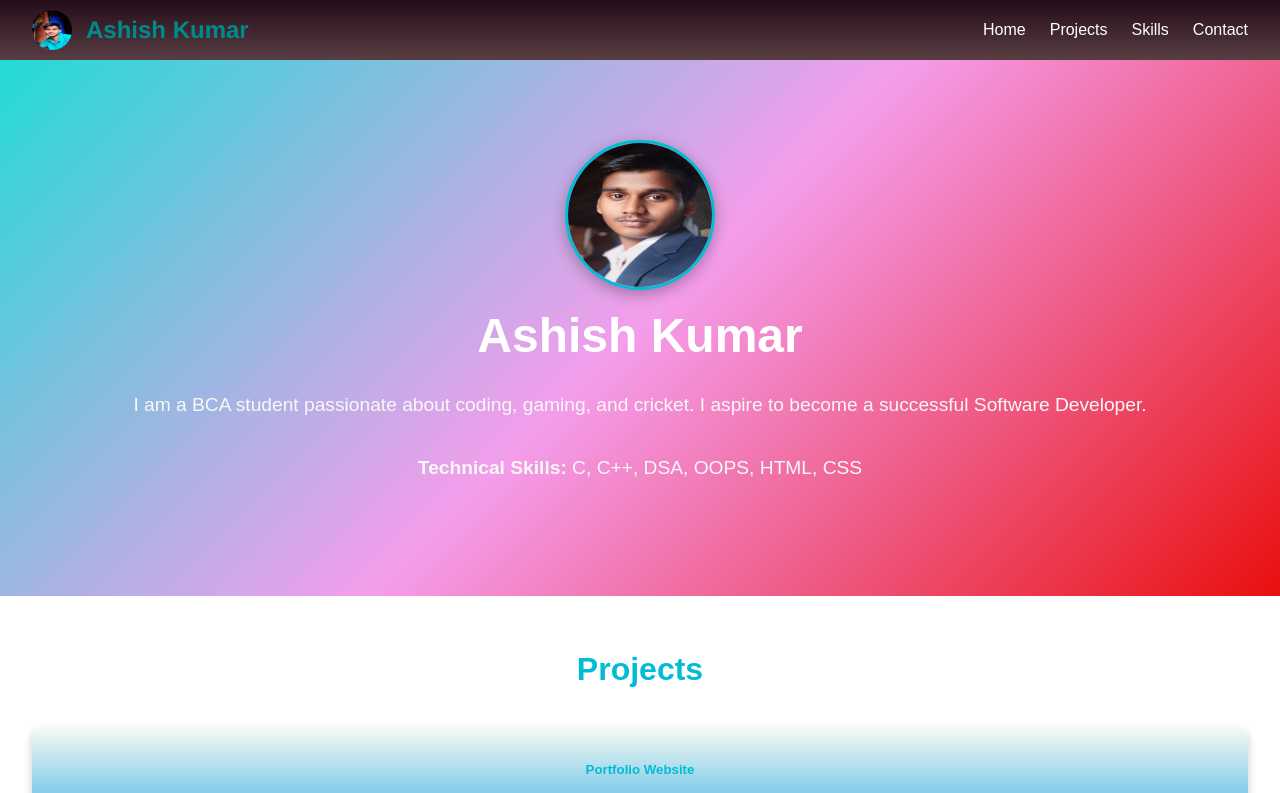
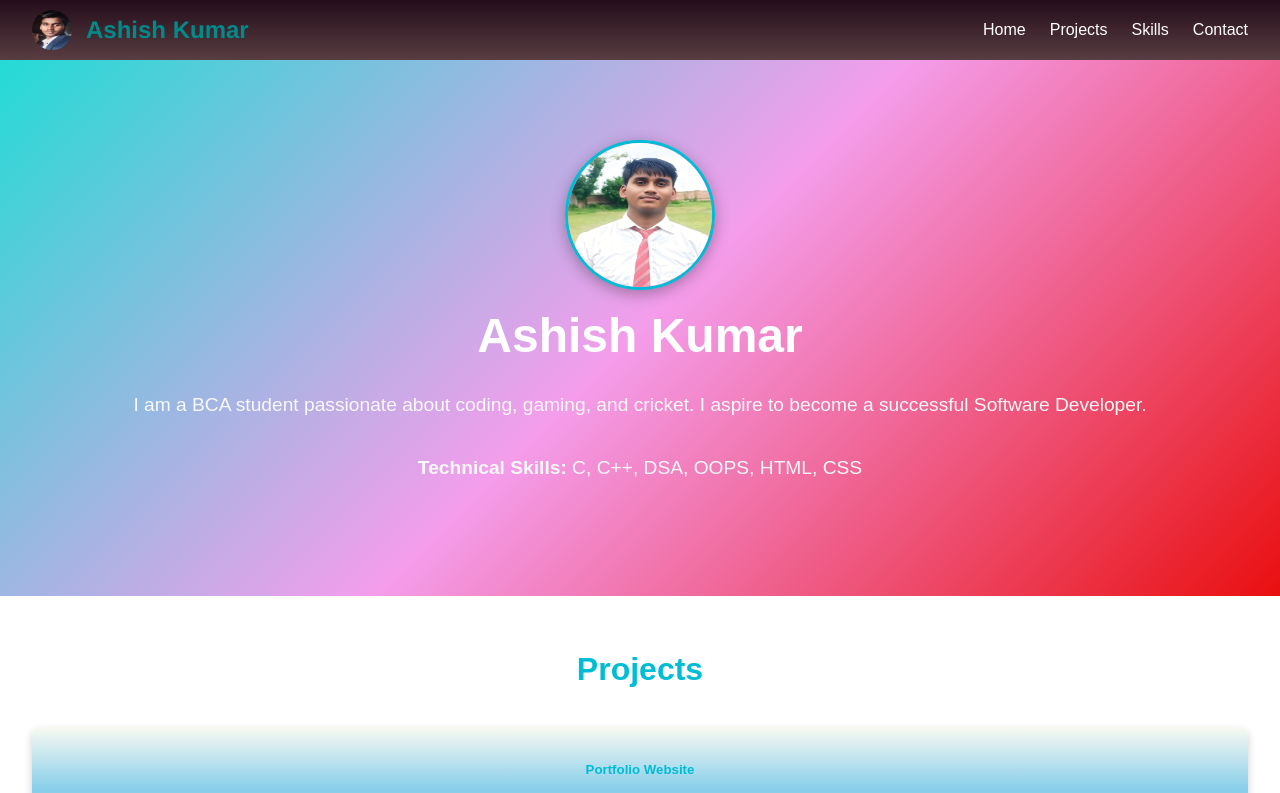
Before and after one commit to Ashish-Kumar-Sahani/AshishPortfolio, a plain HTML site: page AshishPortfolio.html in a window 1280 px wide. Shown: the top 793 px of the page. Drawn offline with nearby package versions, Linux system fonts and the light colour scheme.

Commit message:
Update AshishPortfolio.html

```diff
--- a/AshishPortfolio.html
+++ b/AshishPortfolio.html
@@ -10,7 +10,7 @@
     <!-- Navbar -->
        <!-- Navbar -->
        <nav class="navbar">
-        <a href="#home" class="logo"><img src="ashish kumarp.jpg" alt="profileP" class="profile" style="width: 40px;margin-right: 14px;"> Ashish Kumar</a>
+        <a href="#home" class="logo"><img src="ashish photo.png" alt="profileP" class="profile" style="width: 40px;margin-right: 14px;"> Ashish Kumar</a>
         <div class="hamburger" id="hamburger">
             <span></span>
             <span></span>
@@ -28,7 +28,7 @@
     <!-- Hero Section -->
     <section class="hero py-5 text-center" id="hero">
         <div class="container">
-            <img src="ashish photo.png" alt="Ashish Kumar Profile" class="rounded-circle mb-3" style="width: 150px; height: 150px; border-radius: 50%;">
+            <img src="ashish dp.jpg" alt="Ashish Kumar Profile" class="rounded-circle mb-3" style="width: 150px; height: 150px; border-radius: 50%;">
             <h1 class="display-4">Ashish Kumar</h1>
             <p class="lead">I am a BCA student passionate about coding, gaming, and cricket. I aspire to become a successful Software Developer.</p>
             <p><strong>Technical Skills:</strong> C, C++, DSA, OOPS, HTML, CSS</p>
```
